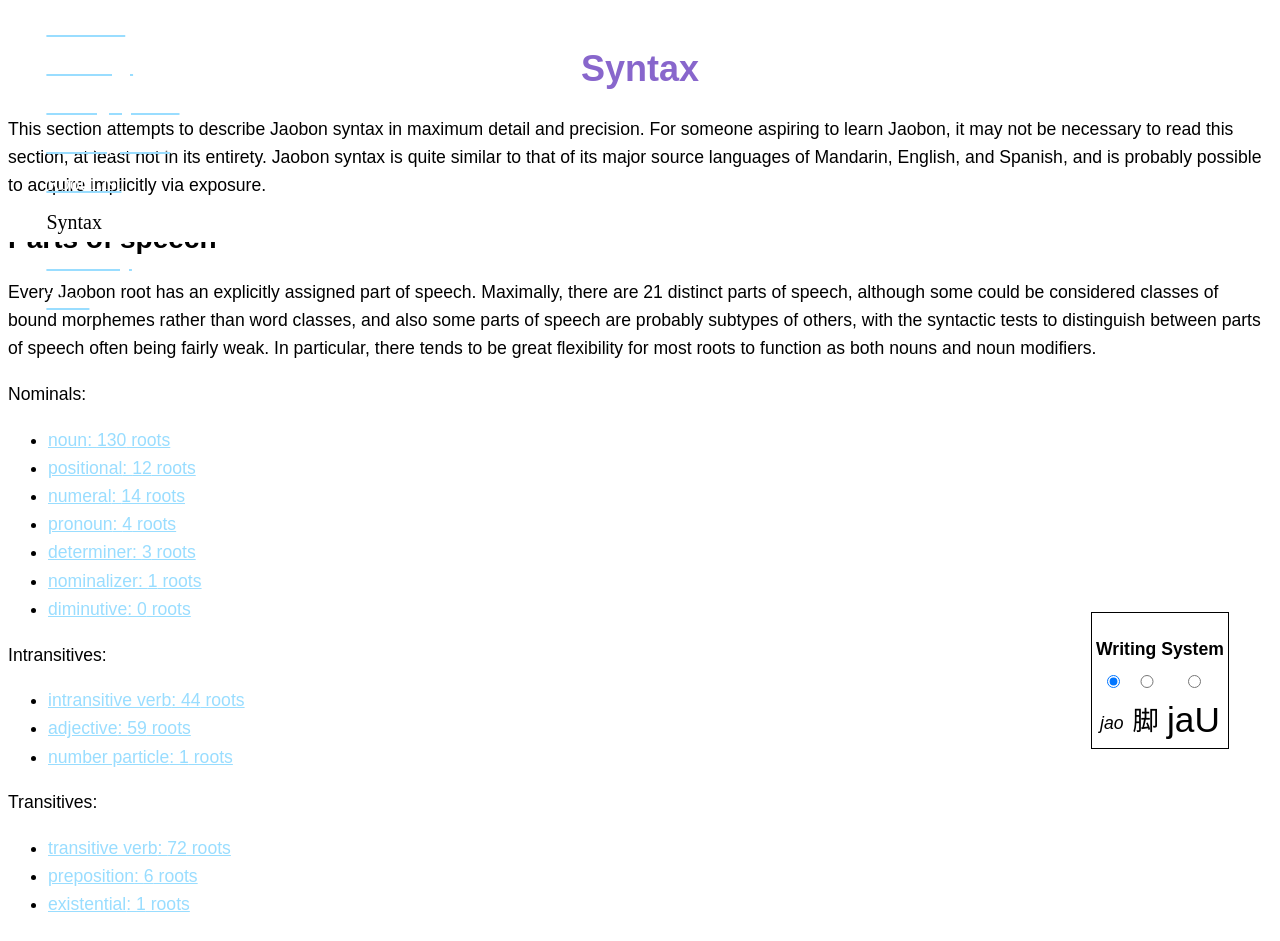
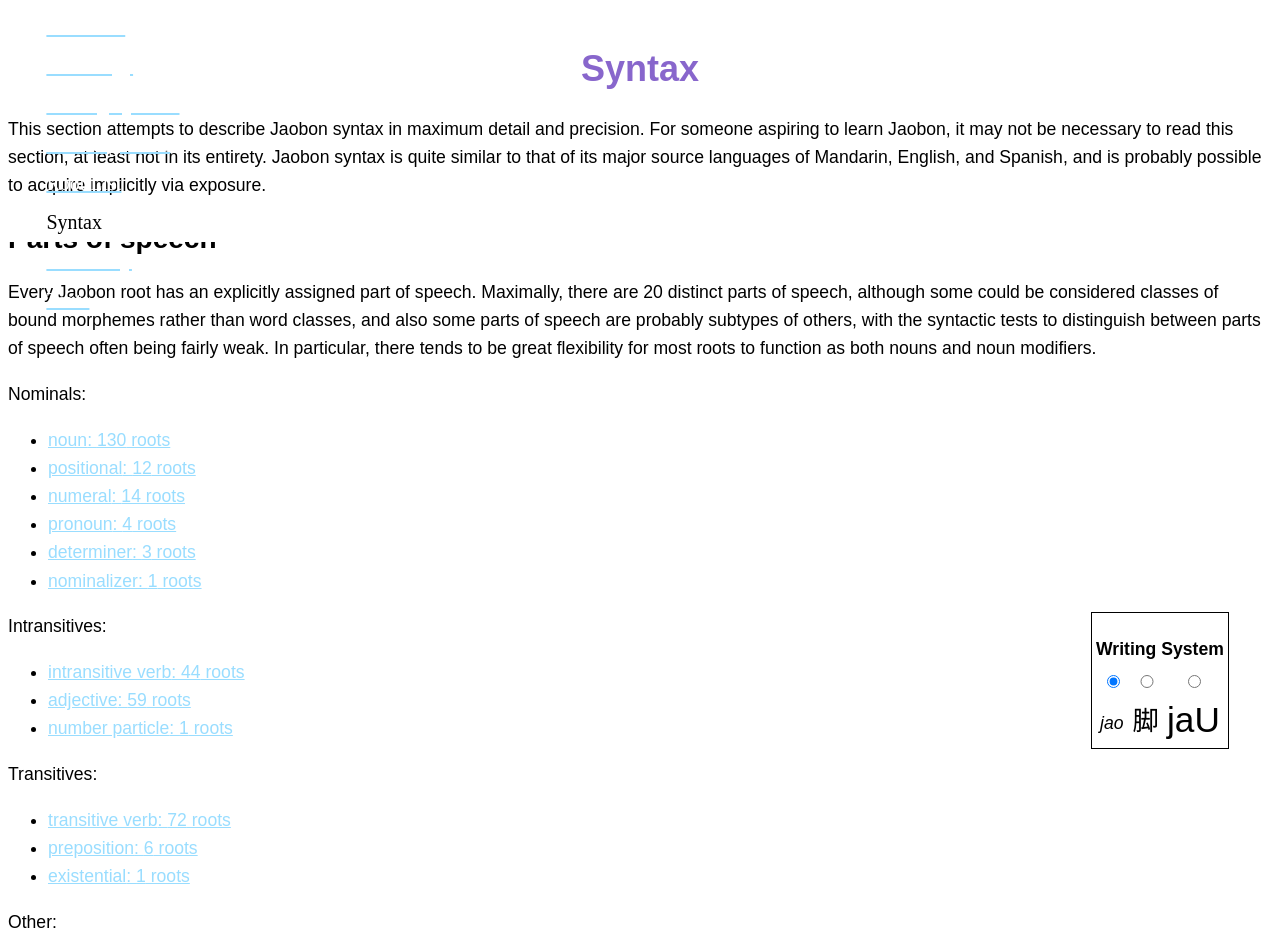
Before and after one commit to cstuartroe/jaobon, a React app: page /syntax in a window 1280 px wide. Shown: the top 941 px of the page. Built offline with nearby package versions, Linux system fonts and the light colour scheme; the HTML template or start-up script is replaced by a standard one.

Commit message:
Delete dimunitive as part of speech

```diff
--- a/src/Syntax.tsx
+++ b/src/Syntax.tsx
@@ -26,7 +26,7 @@ export default class Syntax extends Component<Props, State> {
             root.pos.map(pos => posCounts[pos] = (posCounts[pos] || 0) + 1);
         });
 
-        const nominals: PartOfSpeech[] = ["noun", "positional", "numeral", "pronoun", "determiner", "nominalizer", "diminutive"];
+        const nominals: PartOfSpeech[] = ["noun", "positional", "numeral", "pronoun", "determiner", "nominalizer"];
         const intransitives: PartOfSpeech[] = ["intransitive verb", "adjective", "number particle"];
         const transitives: PartOfSpeech[] = ["transitive verb", "preposition", "existential"];
         const otherPoss = partsOfSpeech.filter(pos => !(
@@ -496,14 +496,13 @@ export default class Syntax extends Component<Props, State> {
                     A noun phrase may be headed by any nominal root. Nouns, numerals, positionals, demonstratives,
                     and pronouns
                     are unambiguously nominal and can easily be a complete noun phrase on their own. Pronouns, in fact,
-                    cannot take modifiers. On the other hand, the nominalizer {text('nes')} and the diminutive{' '}
-                    {text('cek')} must have left-branching modifiers: {text('bik nes')} "size" and{' '}
-                    {text('dus cek')} "town."
+                    cannot take modifiers. On the other hand, the nominalizer {text('nes')}
+                    must have left-branching modifiers: {text('bik nes')} "size."
                 </p>
 
                 <p>
                     Any intransitive may also be the head of a noun phrase. Adjectives and intransitive verbs can
-                    stand on their own as the head of a noun phrase, but like the nominalizer and diminutive, the
+                    stand on their own as the head of a noun phrase, but like the nominalizer {text('nes')}, the
                     number suffix {text('men')} must have left-branching modifiers: {text('jen men')} "people".
                     The actual meaning of adjectives and intransitive verbs when they behave as nouns varies, with
                     the tendency being for adjectives to refer to some entity described by the adjective, and
--- a/src/roots.ts
+++ b/src/roots.ts
@@ -28,7 +28,6 @@ export const partsOfSpeech = [
     "numeral",
     "determiner",
     "nominalizer",
-    "diminutive",
 
     "intransitive verb",
     "adjective",
```
